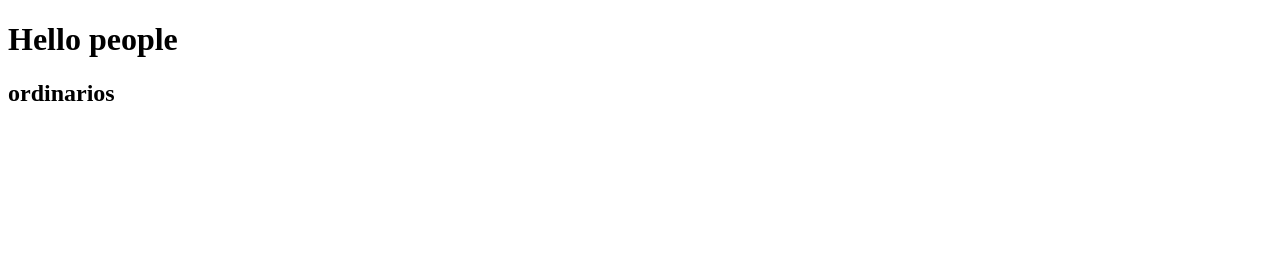
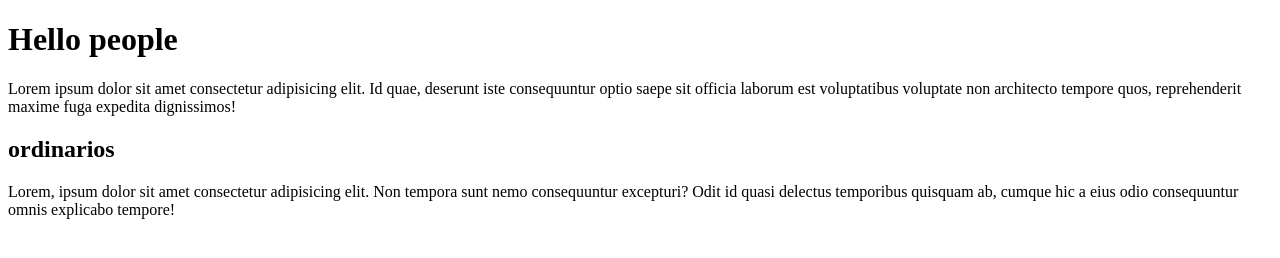
Before and after one commit to barbosafelipe/testgit, a plain HTML site: page paginas/index.html in a window 1280 px wide. Drawn offline with Linux system fonts and the light colour scheme.

Commit message:
mais um commit pra ganhar

```diff
--- a/paginas/index.html
+++ b/paginas/index.html
@@ -8,7 +8,9 @@
 </head>
 <body>
     <h1>Hello people</h1>
+    <p>Lorem ipsum dolor sit amet consectetur adipisicing elit. Id quae, deserunt iste consequuntur optio saepe sit officia laborum est voluptatibus voluptate non architecto tempore quos, reprehenderit maxime fuga expedita dignissimos!</p>
 
     <h2>ordinarios</h2>
+    <p>Lorem, ipsum dolor sit amet consectetur adipisicing elit. Non tempora sunt nemo consequuntur excepturi? Odit id quasi delectus temporibus quisquam ab, cumque hic a eius odio consequuntur omnis explicabo tempore!</p>
 </body>
 </html>
```
Also changed, not shown: README.txt.
